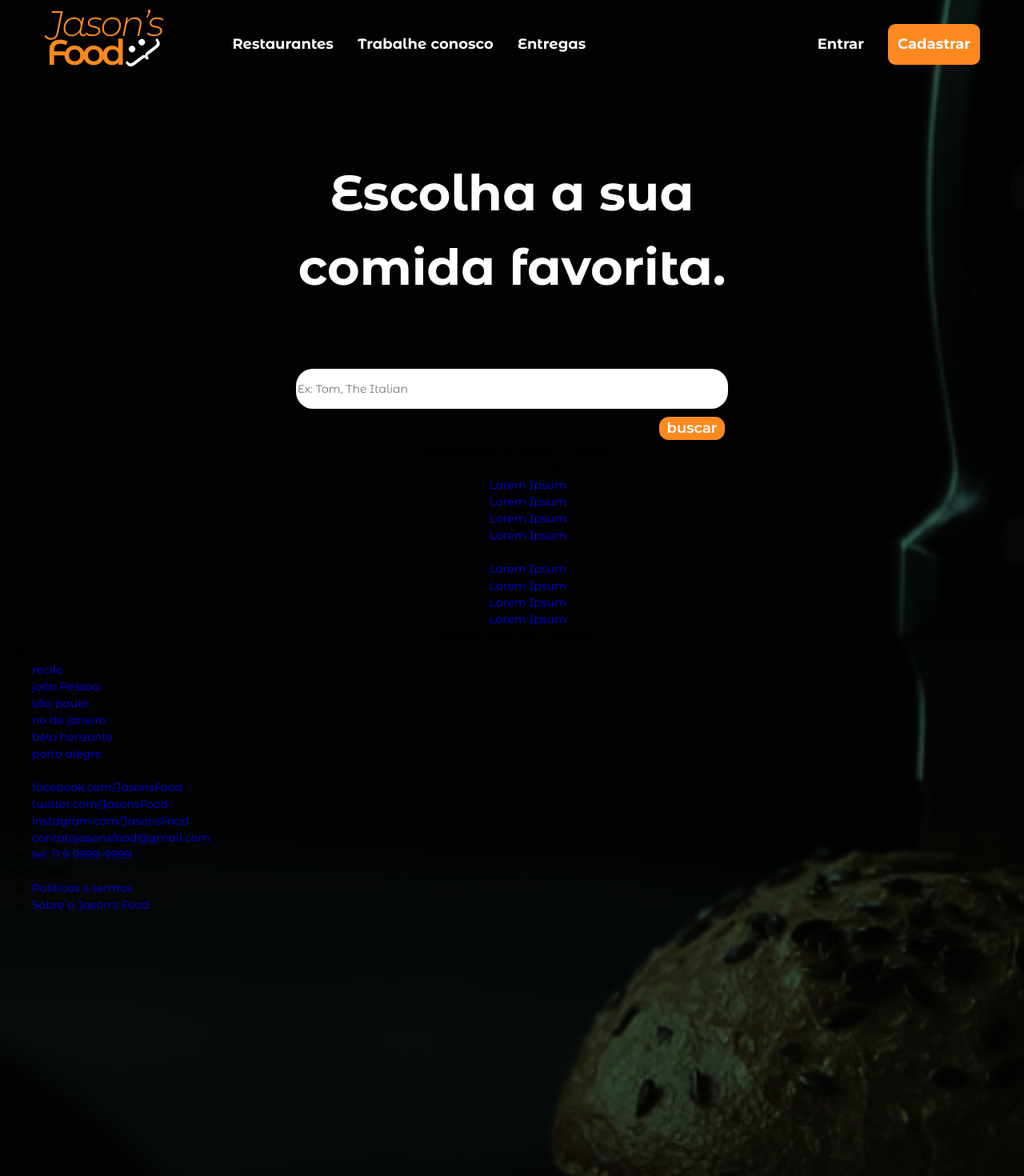
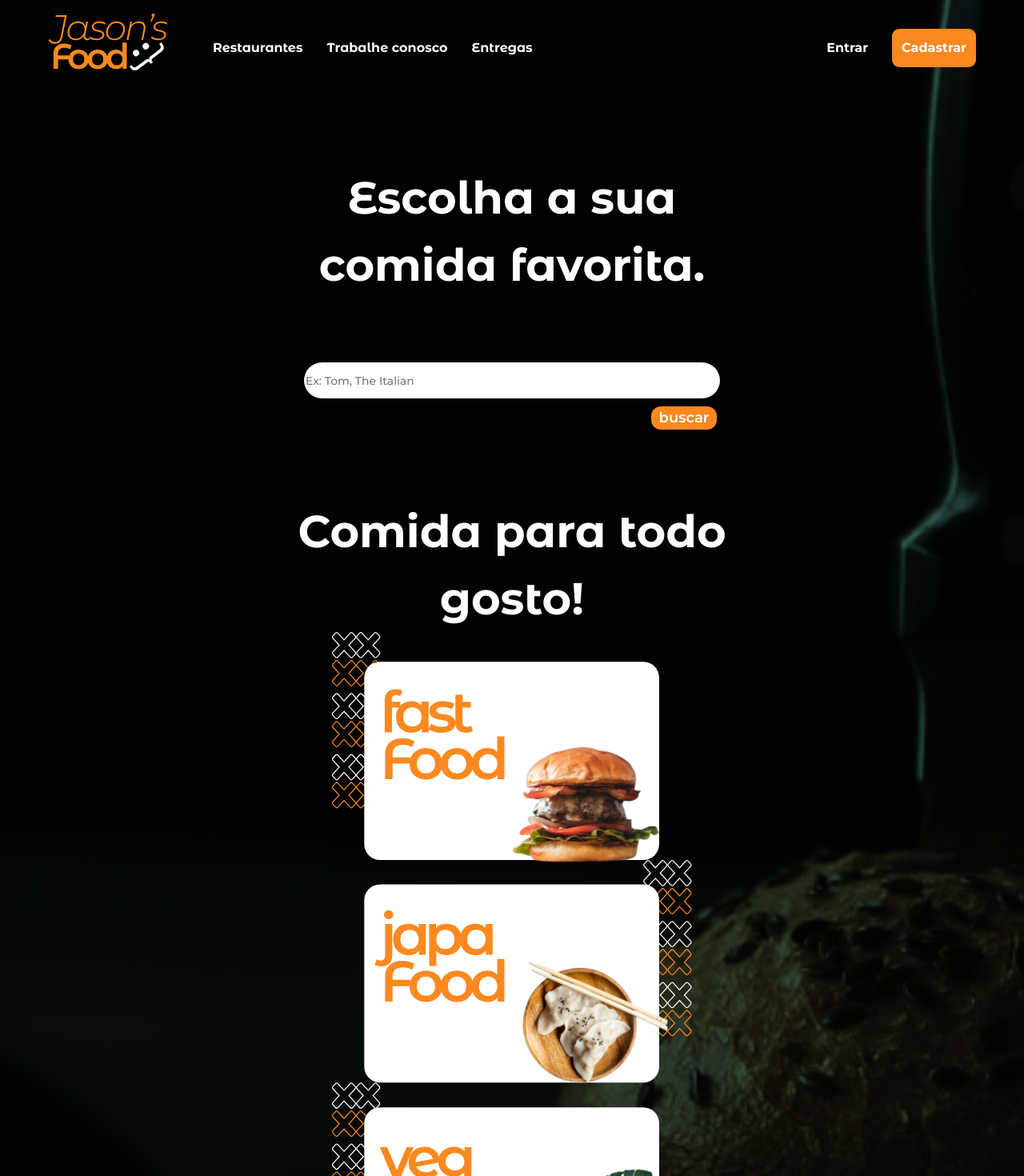
Before and after one commit to SamantaMarry/DesafioFinalGloboAcademy, a React (Create React App) app in the folder front/: page / in a window 1280 px wide. Shown: the top 1470 px of the page at 80% size. Built offline with nearby package versions, Linux system fonts and the light colour scheme.

Commit message:
updating home.css

```diff
--- a/front/src/pages/Home/Home.jsx
+++ b/front/src/pages/Home/Home.jsx
@@ -1,12 +1,14 @@
 import './home.css';
 import logo from './logo.svg';
 import background from './background.svg';
+import catalog from './catalog.svg';
 
 export default function Home() {
   return (
     <>
       <body style={{ backgroundImage: `url(${background})` }}>
         <header>
+          <div id="logo-links">
             <div id="logo">
               <img src={logo}/>
             </div>
@@ -19,6 +21,7 @@ export default function Home() {
                 </ul>
               </div>
             </div>
+          </div>
           <div class="login-area">
             <a href="">Entrar</a>
             <button>Cadastrar</button>
@@ -27,6 +30,7 @@ export default function Home() {
 
         <main>
           <article id="main-content">
+
             <section id="search-box">
               <h2>Escolha a sua<br />
                comida favorita.</h2>
@@ -34,7 +38,14 @@ export default function Home() {
               <button>buscar</button>
             </section>
 
-            <section class="catalogs" id="catalog1">
+            <section class="food-style">
+              <h4>Comida para todo <br />
+               gosto!</h4>
+               <img src={catalog}/>
+            </section>
+
+
+            {/*<section class="catalogs" id="catalog1">
               <h3>Venha para o Jason's Food!</h3>
               <p>Acelere o seu negócio</p>
               <ul>
@@ -52,14 +63,12 @@ export default function Home() {
                 <li><a href="#">Lorem Ipsum</a></li>
                 <li><a href="#">Lorem Ipsum</a></li>
               </ul>
-            </section>
-            <section class="food-style">
-              <h4>Comida para todo mundo!</h4>
-            </section>
+            </section>*/}
+
           </article>
         </main>
         <footer>
-          <section>
+          <section class="places">
             <p>onde estamos</p>
             <ul>
                 <li><a href="#">recife</a></li>
@@ -70,7 +79,7 @@ export default function Home() {
                 <li><a href="#">porto alegre</a></li>
               </ul>
           </section>
-          <section>
+          <section class="contact">
             <p>contato</p>
             <ul>
                 <li><a href="#">facebook.com/JasonsFood</a></li>
@@ -81,7 +90,7 @@ export default function Home() {
 
               </ul>
           </section>
-          <section>
+          <section class="jasons-food">
             <p>Jason's food</p>
             <ul>
                 <li><a href="#">Políticas e termos</a></li>
--- a/front/src/pages/Home/home.css
+++ b/front/src/pages/Home/home.css
@@ -9,26 +9,41 @@ body {
     background-size: cover;
 }
 
+#logo-links {
+    display: flex;
+    align-items: center;
+}
+
 header {
     width: 100%;
     height: 50px;
     display: flex;
-    padding: 55px;
+    padding: 60px;
     justify-content: space-between;
     align-items: center;
 }
 
+ul li {
+    list-style: none;
+}
+
 .links-menu > ul li {
     display: inline;
-    margin-left: 30px;
+    padding: 15px;
     position: relative;
-    right: 160px;
+    right: 75px;
 }
 
 .links-menu ul li > a, .login-area > a, button {
     color: #FFF;
+    font-size: medium;
+    font-weight: 700;
+}
+
+.links-menu ul li > a:hover, .login-area > a:hover {
     font-size: large;
-    font-weight: 700;
+    transition: 0.3s;
+    color: #FB891F;
 }
 
 a {
@@ -59,36 +74,110 @@ button {
     display: flex;
     flex-direction: column;
     align-items: center;
+    margin-top: 85px;
+    color: #FFF;
 }
 
-#search-box {
-    margin-top: 85px;
-}
-
-#main-content > #search-box > h2 {
+#main-content > #search-box > h2, .food-style > h4, .catalogs > h3 {
     color: #FFF;
-    font-size: 62px;
+    font-size: 56px;
     text-align: center;
 }
 
 #main-content > #search-box > input {
     margin-top: 80px;
     border: none;
-    border-radius: 20.92px;
-    width: 540px;
-    height: 50px;
+    border-radius: 30px;
+    width: 520px;
+    height: 45px;
+    font-family: 'Montserrat', sans-serif;
+    font-weight: 500;
 }
 
 #main-content > #search-box > button {
     border-radius: 12.1px;
     margin-top: 10px;
     position: relative;
-    left: 210px;
+    left: 200px;
     padding-left: 10px;
     padding-right: 10px;
     font-weight: 600;
+    font-size: large;
 }
 
-#main-content > #catalogs > h3 {
+#main-content > #search-box > button:hover {
+    font-size: x-large;
+    transition: 0.3s;
+}
 
+#main-content > .food-style > img {
+    width: 450px;
 }
+
+#main-content > .food-style > img:hover {
+    width: 500px;
+    transition: 0.3s;
+}
+
+footer {
+    margin-top: 85px;
+    display: flex;
+    height: 175px;
+    background-color: #060606;
+    justify-content: space-around;
+    align-items: center;
+    color: #FFF;
+}
+
+footer > section > ul li > a {
+    font-weight: 200;
+    color: #FFF;
+}
+
+footer > section > ul li > a:hover {
+    color: rgb(180, 180, 180);
+}
+
+footer > section {
+    display: flex;
+    flex-direction: column;
+    align-items: center;
+}
+
+footer > section > p {
+    font-weight: 600;
+}
+
+/* Telefones em paisagem e abaixo */
+@media (max-width: 480px) {
+    /* estilos aqui */
+}
+
+/* Telefones em paisagem a tablet em retrato */
+@media (max-width: 767px) {
+    /* estilos aqui */
+}
+
+/* Tablet em retrato a paisagem e desktop */
+@media (min-width: 768px) and (max-width: 979px) {
+    /* estilos aqui */
+}
+
+/* Desktop grande */
+@media (min-width: 1500px) {
+    .links-menu ul li > a, .login-area > a, button {
+        font-size: large;
+    }
+
+    #main-content > #search-box > h2, .food-style > h4, .catalogs > h3 {
+        font-size: 76px;
+    }
+
+    #search-box, .catalogs, .food-style {
+        margin-top: 240px;
+    }
+
+    body {
+        height: 230vh;
+    }
+}
```
Also changed, not shown: front/src/pages/Home/catalog.svg (added). Lines whose indentation alone changed are shown as unchanged.
